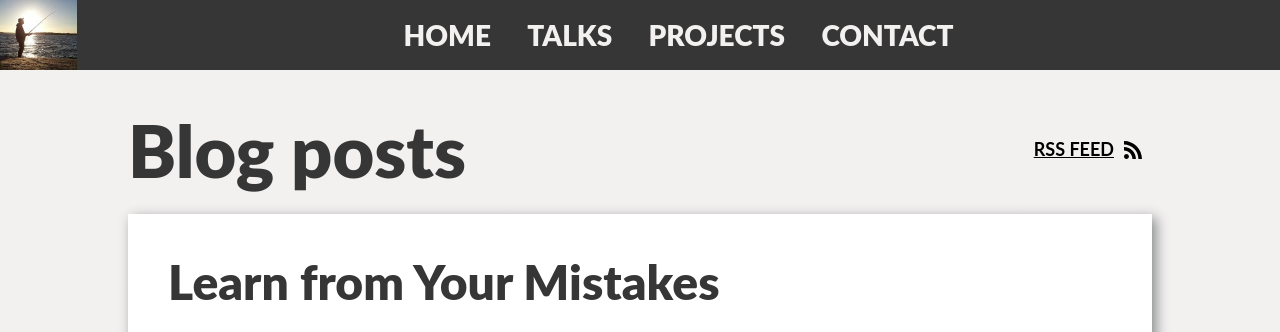
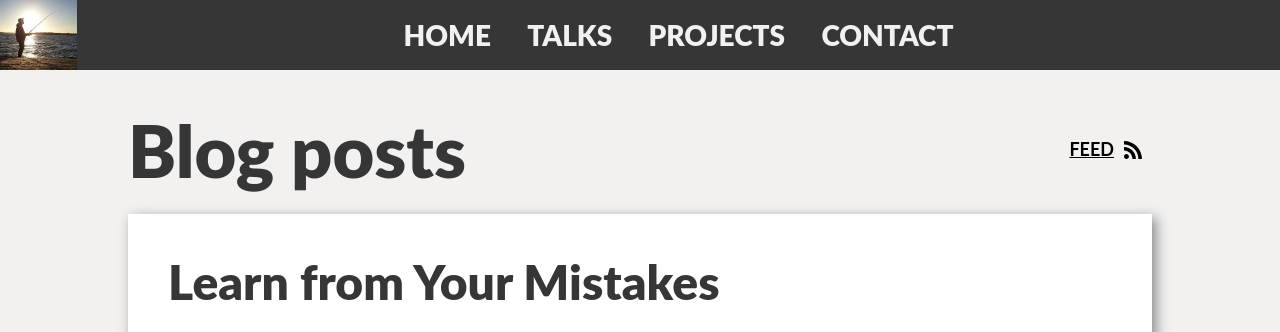
Before and after one commit to olpeh/olpeh.github.io, a Jekyll site: the page built from index.html, in a window 1280 px wide and 900 px high. Shown: the top 332 px of the window. Built offline with Jekyll 4.4.1, drawn with Linux system fonts in a browser that asks for light colours; the list of posts is cut into pages by our own code.

Commit message:
Change wording from RSS Feed to Feed

```diff
--- a/_includes/footer.html
+++ b/_includes/footer.html
@@ -1,6 +1,6 @@
 <footer>
   <nav>
-    <a href="/feed.xml" rel="noopener noreferrer" target="_blank"> RSS Feed </a>
+    <a href="/feed.xml" rel="noopener noreferrer" target="_blank">Feed</a>
     <a
       href="https://github.com/olpeh/olpeh.github.io"
       rel="noopener noreferrer"
--- a/_includes/head.html
+++ b/_includes/head.html
@@ -65,6 +65,6 @@ endcapture %}
 <link
   rel="alternate"
   type="application/rss+xml"
-  title="RSS"
+  title="Feed"
   href="https://olavihaapala.fi/feed.xml"
 />
--- a/_includes/posts.html
+++ b/_includes/posts.html
@@ -7,7 +7,7 @@
       title=""
       rel="noopener noreferrer"
       target="_blank"
-      >RSS Feed<span class="rss-feed-icon"></span
+      >Feed<span class="rss-feed-icon"></span
     ></a>
   </div>
   <ul class="post-list">
```
